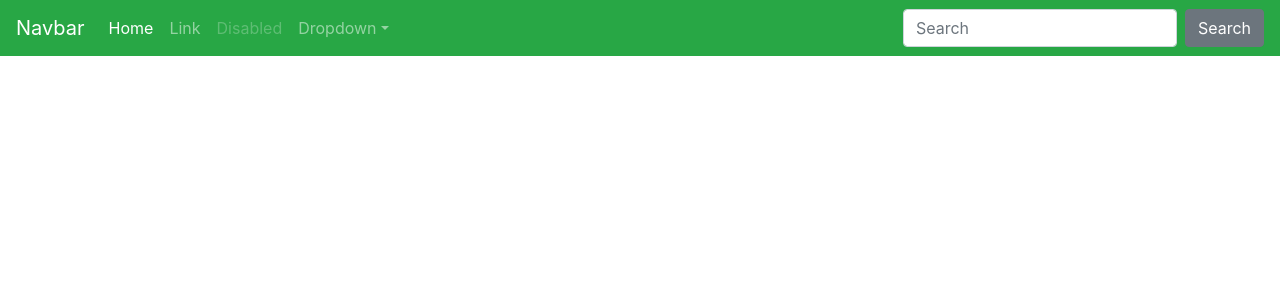
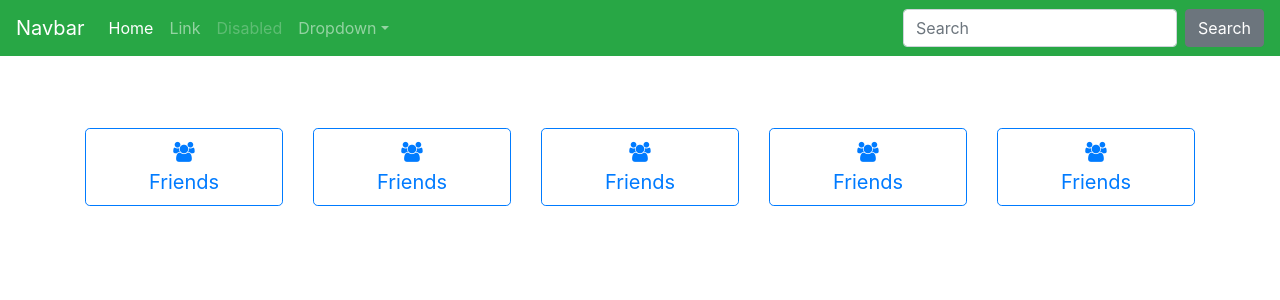
Before and after one commit to debenick17/TryingOutAngular, an Angular app: page / in a window 1280 px wide. Shown: the top 300 px of the page. Built offline with nearby package versions, Linux system fonts and the light colour scheme.

Commit message:
debenick17 | add five column

```diff
--- a/src/app/home/home.component.html
+++ b/src/app/home/home.component.html
@@ -1 +1,44 @@
-This is the home component
+<div class="container">
+    <div class="row">
+        <div class="col-sm">
+            <a href="/friends"
+                role="button"
+                class="btn btn-outline-primary btn-lg btn-block text-center">
+                <span><i class="fa fa-users"></i></span>
+                <br>Friends
+            </a>
+        </div>
+        <div class="col-sm">
+            <a href="/friends"
+                role="button"
+                class="btn btn-outline-primary btn-lg btn-block text-center">
+                <span><i class="fa fa-users"></i></span>
+                <br>Friends
+            </a>
+        </div>
+        <div class="col-sm">
+            <a href="/friends"
+                role="button"
+                class="btn btn-outline-primary btn-lg btn-block text-center">
+                <span><i class="fa fa-users"></i></span>
+                <br>Friends
+            </a>
+        </div>
+        <div class="col-sm">
+            <a href="/friends"
+                role="button"
+                class="btn btn-outline-primary btn-lg btn-block text-center">
+                <span><i class="fa fa-users"></i></span>
+                <br>Friends
+            </a>
+        </div>
+        <div class="col-sm">
+            <a href="/friends"
+                role="button"
+                class="btn btn-outline-primary btn-lg btn-block text-center">
+                <span><i class="fa fa-users"></i></span>
+                <br>Friends
+            </a>
+        </div>
+    </div>
+</div>
--- a/src/styles.css
+++ b/src/styles.css
@@ -3,3 +3,7 @@
 
 @import "~bootstrap/dist/css/bootstrap.css";
 @import "~font-awesome/css/font-awesome.css";
+
+.container {
+    margin-top: 10%;
+}
```
